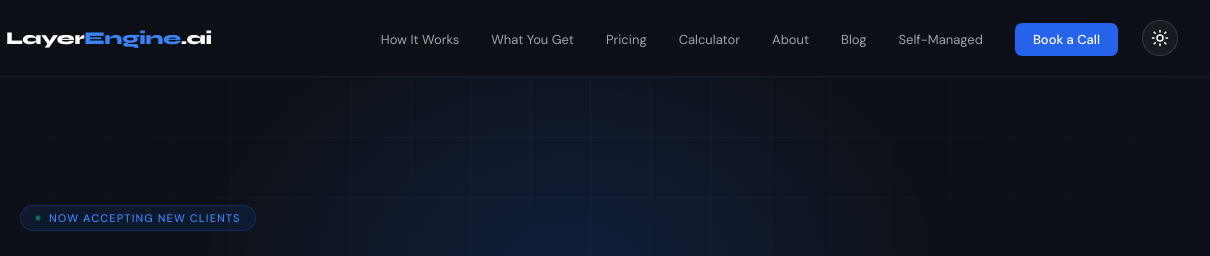
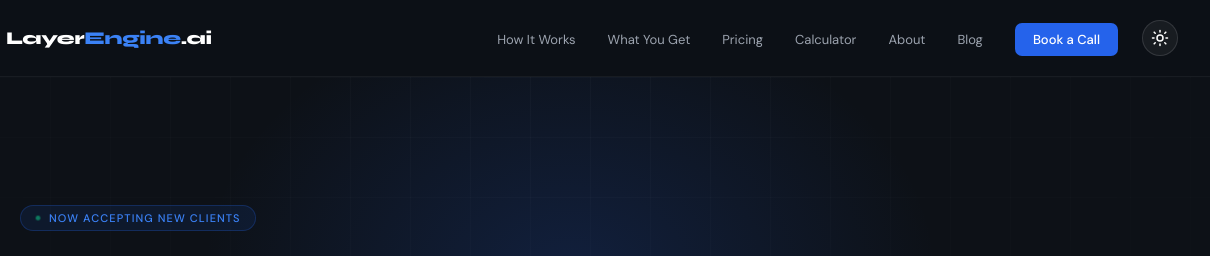
Before and after one commit to layerengine-ai/layerengine-ai.github.io, a plain HTML site: page index.html in a window 1280 px wide. Shown: the top 256 px of the page, 70-1280 px from the left. Drawn offline with Linux system fonts and the light colour scheme; a script that the page names is missing.

Commit message:
remove self-manage

```diff
--- a/index.html
+++ b/index.html
@@ -1656,7 +1656,7 @@
             <li><a href="#le-roi">Calculator</a></li>
             <li><a href="#le-about">About</a></li>
             <li><a href="/blog/">Blog</a></li>
-            <li><a href="/solo.html">Self-Managed</a></li>
+            <!-- <li><a href="/solo.html">Self-Managed</a></li> -->
             <li>
               <a href="https://calendly.com/adam-layerengine/30min" class="le-nav-cta" target="_blank"
                 >Book a Call</a
```
